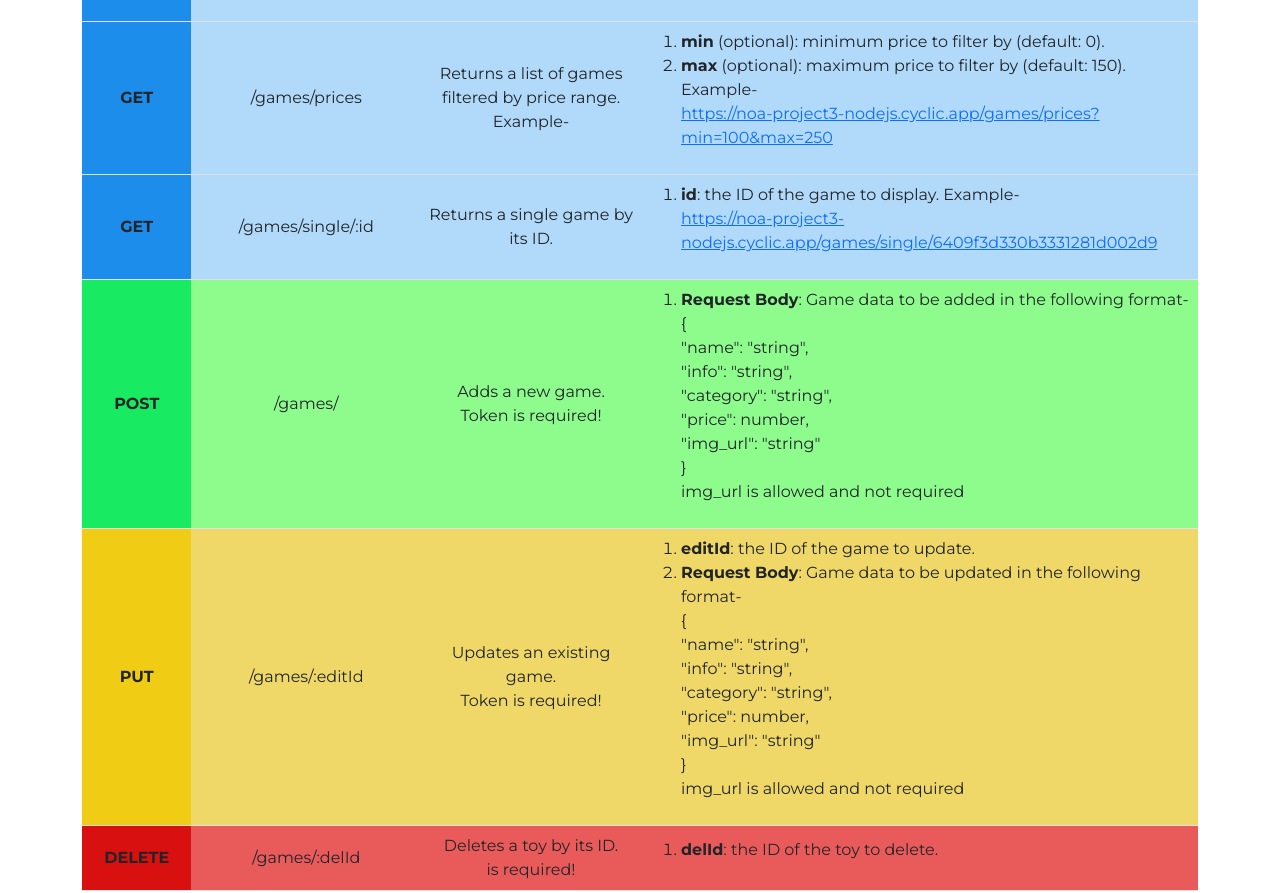
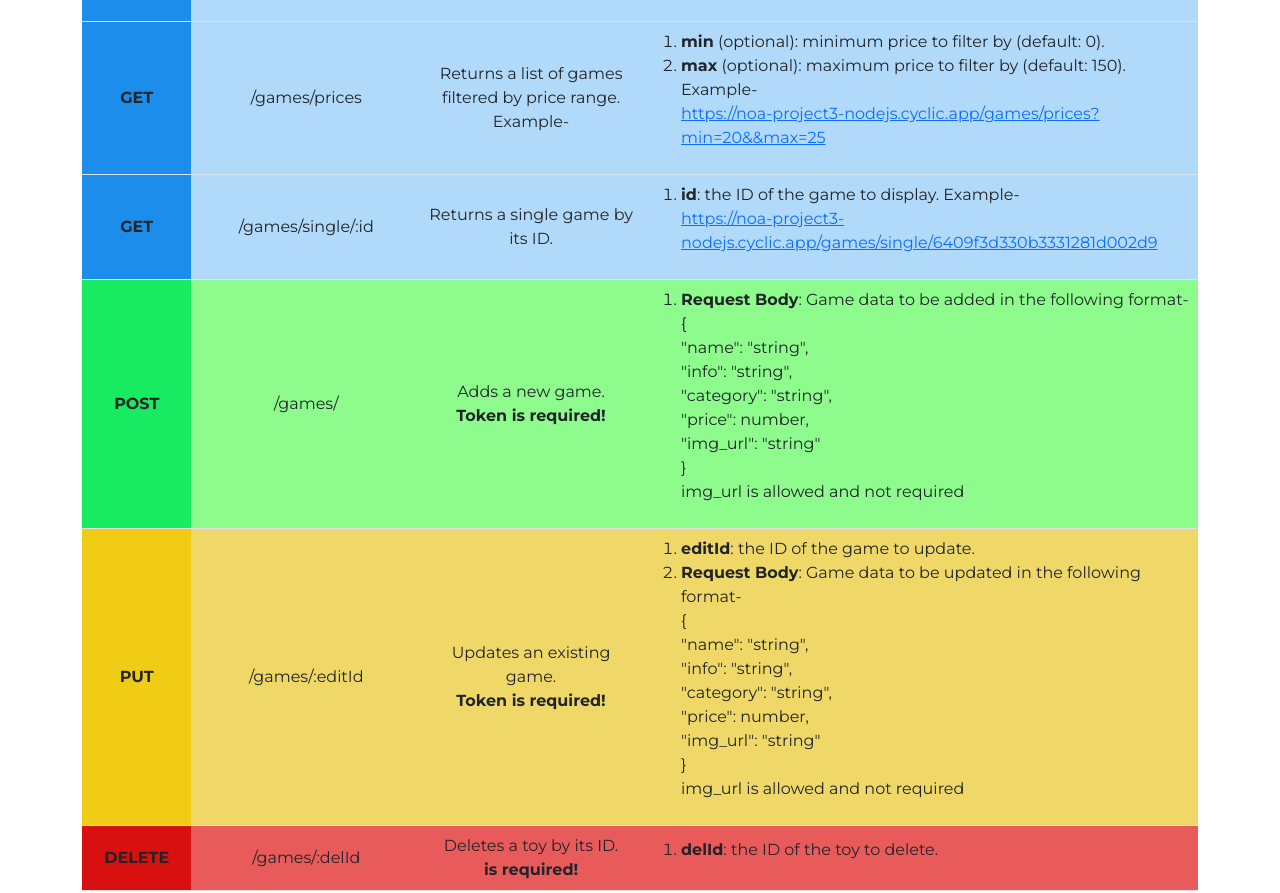
Before and after one commit to noafalik/NodejsProj, a website: page public/index.html in a window 1280 px wide. Shown: the part 1567-2460 px from the top of the page. Drawn offline with Linux system fonts and the light colour scheme; a web font is replaced by a local one.

Commit message:
Add files via upload

```diff
--- a/public/index.html
+++ b/public/index.html
@@ -114,7 +114,7 @@
               <li>
                 <strong>max</strong> (optional): maximum price to filter by (default: 150). Example-
                 <br />
-                <a target="_blank" href="https://noa-project3-nodejs.cyclic.app/games/prices?min=100&max=250">https://noa-project3-nodejs.cyclic.app/games/prices?min=100&max=250</a>
+                <a target="_blank" href="https://noa-project3-nodejs.cyclic.app/games/prices?min=20&&max=25">https://noa-project3-nodejs.cyclic.app/games/prices?min=20&&max=25</a>
               </li>
             </ol>
           </td>
@@ -138,7 +138,7 @@
           <td class="postClass2">/games/</td>
           <td class="postClass2">Adds a new game.
             <br />
-            Token is required!
+            <strong>Token is required!</strong>
           </td>
           <td class="postClass2 right">
             <ol>
@@ -170,8 +170,8 @@
           <td class="putClass">PUT</td>
           <td class="putClass2">/games/:editId</td>
           <td class="putClass2">Updates an existing game.
-            <br />
-            Token is required!
+          <br/>
+            <strong>Token is required!</strong>
           </td>
           <td class="putClass2 right">
             <ol>
@@ -204,7 +204,8 @@
           <td class="delClass">DELETE</td>
           <td class="delClass2">/games/:delId</td>
           <td class="delClass2">Deletes a toy by its ID.
-            <br /> is required!
+            <br />
+            <strong>is required!</strong>
           </td>
           <td class="delClass2 right">
             <ol>
```
